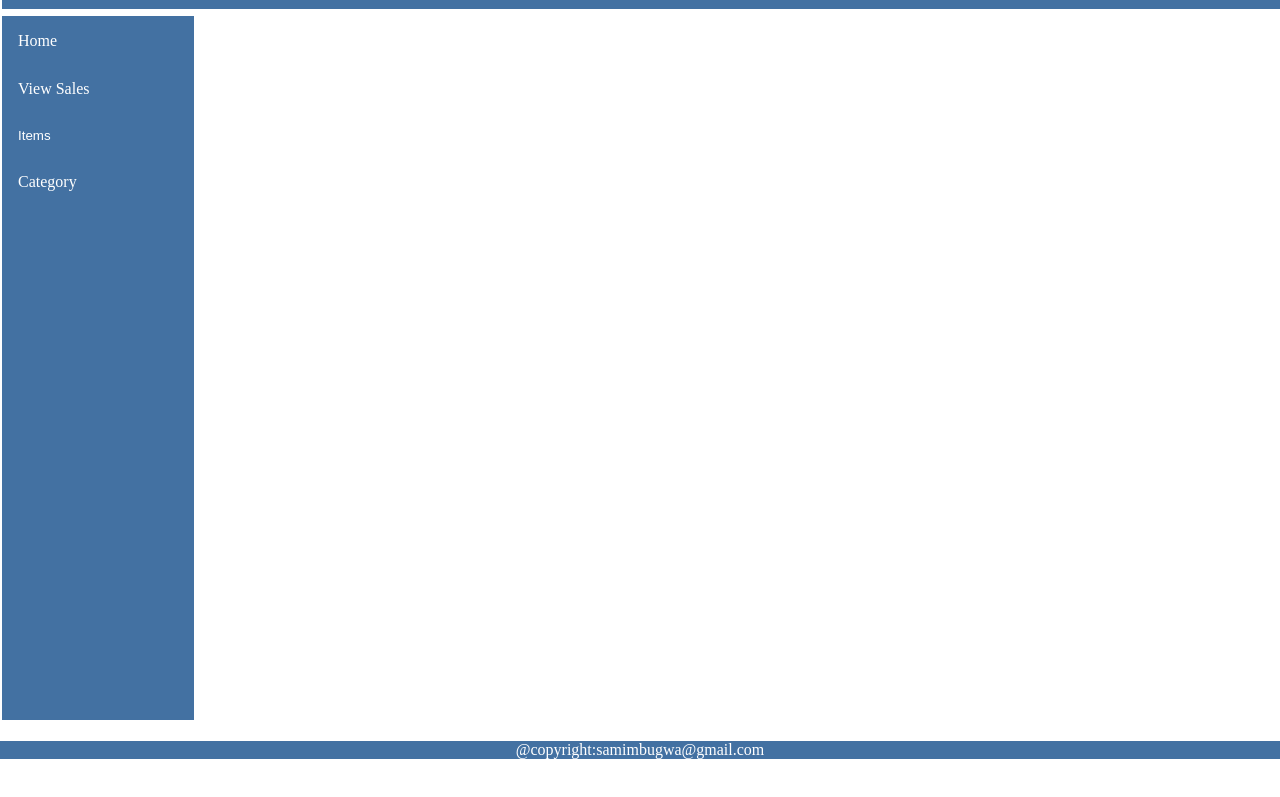
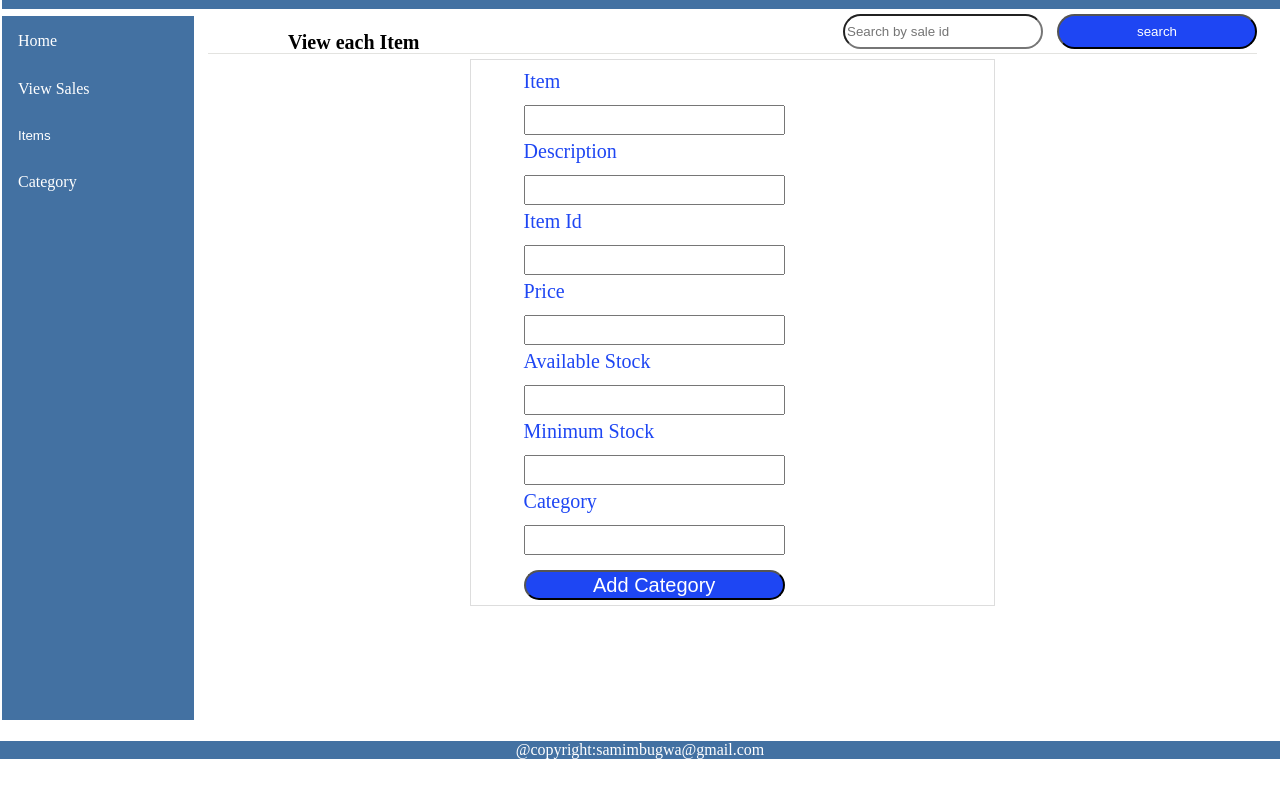
Before and after one commit to MbugwaSami/ADC1-ADC4_Store_Manager, a plain HTML site: page UI/IndividualItem.html in a window 1280 px wide. Shown: the part 41-838 px from the top of the page. Before the commit the page ends 800 px from the top, so only its background shows below. Drawn offline with Linux system fonts and the light colour scheme.

Commit message:
[Feature #161156892] Add section for item details

```diff
--- a/UI/IndividualItem.html
+++ b/UI/IndividualItem.html
@@ -30,6 +30,45 @@
             </div>
           <a href="category.htm;">Category</a>
         </div>
+        <div class="sidebody">
+          <div class="row">
+            <!-- row for search and add to cart button  -->
+            <div class="toprow">
+              <div style="width:30%;float:left;">
+                <h4>View each Item</h4>
+              </div>
+              <form style="width: right;;float:right;">
+                <input type="text" name="Searchbox" value="" placeholder="Search by sale id">
+                <input type="button" name="addbutton" value="search">
+              </form>
+            </div>
+
+          <div class="bottomrow">
+
+            <div class="centereddetails">
+              <label for="item">Item</label>
+              <input type="text" name="" value="">
+              <label for="description">Description</label>
+              <input type="text" name ="description" value="">
+              <label for="id">Item Id</label>
+              <input type="text" name="id" value="">
+              <label for="price">Price</label>
+              <input type="text" name="stock" value="">
+              <label for="price">Available Stock</label>
+              <input type="text" name="price" value="">
+              <label for="mStock">Minimum Stock</label>
+              <input type="text" name="mstock" value="">
+              <label for="category">Category</label>
+              <input type="text" name="category" value="">
+              <input type="button" name="" value="Add Category">
+
+
+            </div>
+
+          </div>
+
+        </div>
+      </div>
       </div>
     </div>
   <footer>
```
